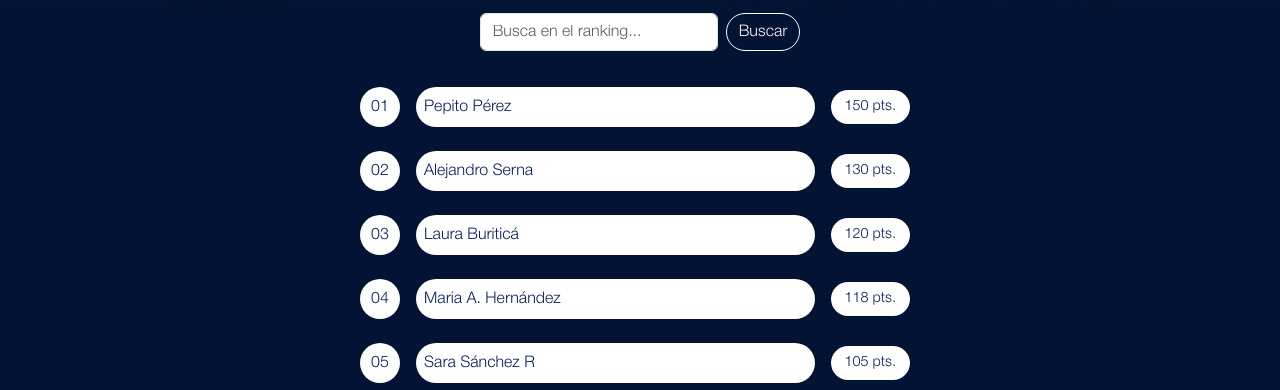
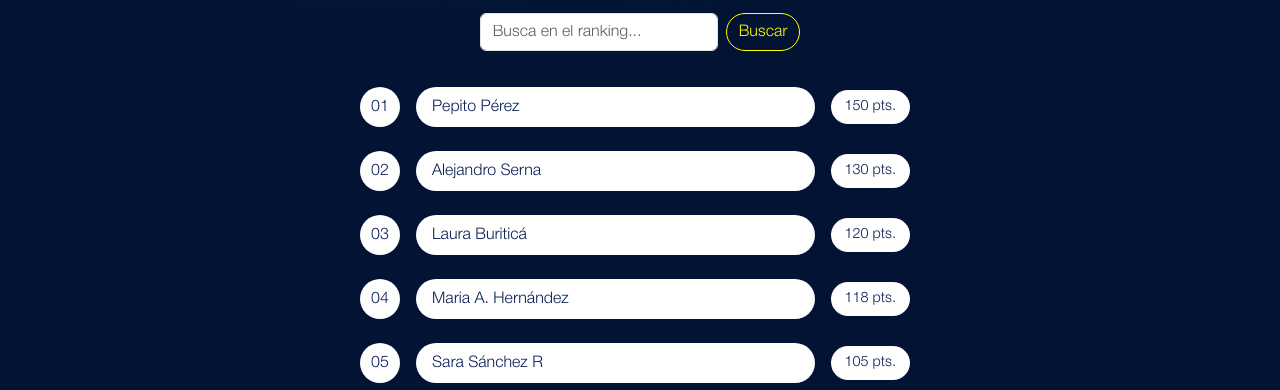
Before and after one commit to a-serna/R1FLE-GAME_Frontend, a plain HTML site: page pages/ranking.html in a window 1280 px wide. Shown: the part 410-800 px from the top of the page. Drawn offline with nearby package versions, Linux system fonts and the light colour scheme.

Commit message:
cambios botones

```diff
--- a/css/ranking.css
+++ b/css/ranking.css
@@ -57,7 +57,7 @@
   height: 40px;
   border-radius: 2.5rem;
   align-content: center;
-  padding: 0.5rem;
+  padding: 0.5rem 1rem;
 }
 
 .pos-puntaje {
--- a/css/style.css
+++ b/css/style.css
@@ -75,11 +75,15 @@ p,
 
 .btn-outline-light {
   border-radius: 2.5rem;
+  border: 1px solid #FFFF00;
+  color: #FFFF00;
+  background-color: transparent;
 }
 
 .btn-outline-light:hover {
   background-color: #FFFF00;
   color: #081D51;
+  border: 1px solid #FFFF00;
 }
 
 .rifle-brand {
```
